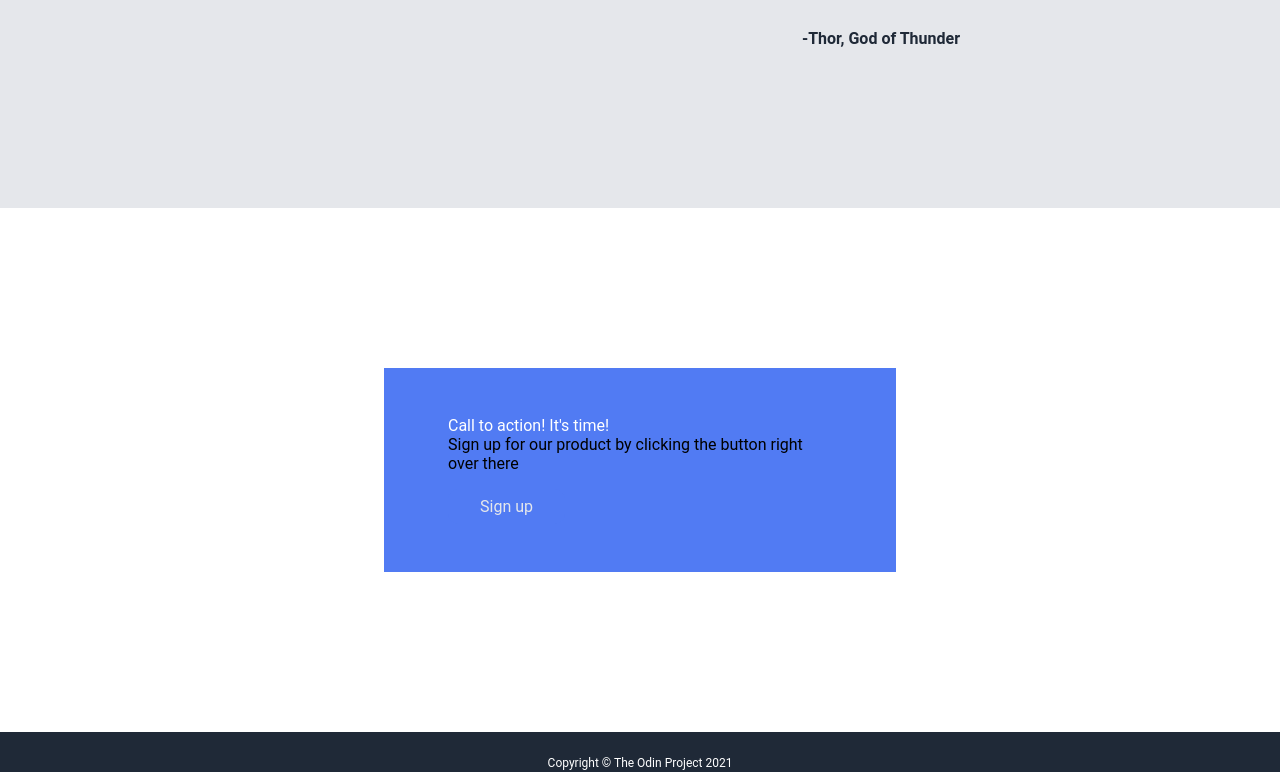
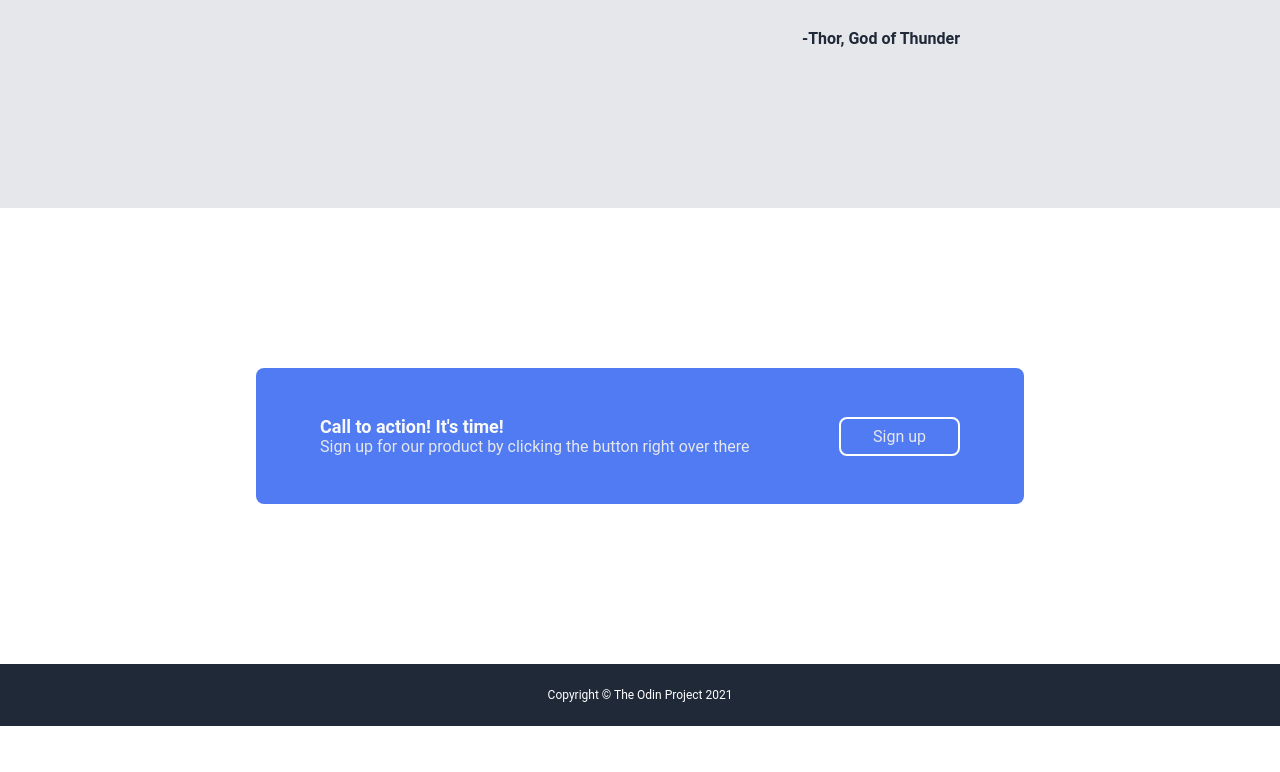
Before and after one commit to Afiyy/landing-page, a plain HTML site: page index.html in a window 1280 px wide. Shown: the part 1351-2123 px from the top of the page. After the commit the page ends 2077 px from the top, so only its background shows below. Drawn offline with Linux system fonts and the light colour scheme.

Commit message:
Finalised call to action div

```diff
--- a/style.css
+++ b/style.css
@@ -30,9 +30,14 @@
   text-decoration: none;
   color: #e5e7eb;
   width: fit-content;
-  border-radius: 10px;
+  border-radius: 8px;
   padding: 0.5em 2em 0.5em 2em;
   margin-top: 1em;
+}
+
+.btn:hover {
+  color: #e5e7eb94;
+  background-color: #517cf394;
 }
 
 .info {
@@ -84,17 +89,30 @@
 }
 
 .secjoin {
-  display: float;
+  display: flex;
+  justify-content: space-between;
+  row-gap: 10em;
+  border-radius: 8px;
   background-color: #517bf3;
-  margin: 10em 30% 10em 30%;
+  margin: 10em 20% 10em 20%;
   padding: 3em 4em;
 }
 
 .secjoinmain {
-  color: white;
+  color: #f9faf8;
+  font-size: large;
+  font-weight: bolder;
+}
+
+.secjoinsub {
+  color: #e5e7eb;
 }
 
 .secjoinbtn {
+  margin: 0;
+  padding: 0.5em 2em 0.5em 2em;
+  border: 2px solid white;
+  align-self: center;
 }
 
 ul {
```
